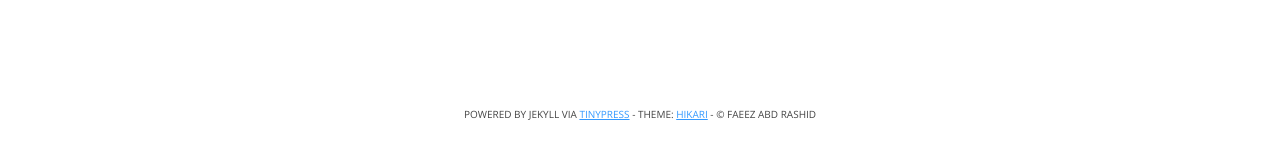
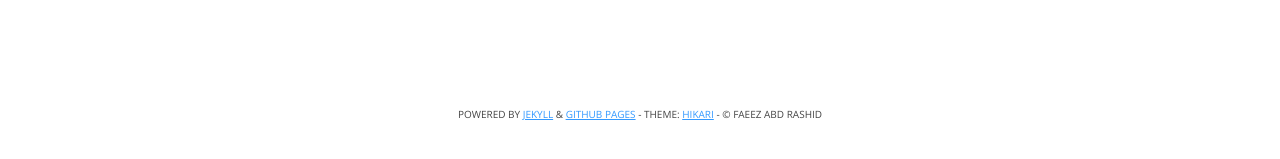
Before and after one commit to faeezabdrashid/faeezabdrashid.github.io, a Jekyll site: the page built from _posts/2016-09-16-faeez-creation-blog.markdown, in a window 1280 px wide. Shown: the part 581-740 px from the top of the page. Built offline with Jekyll 4.4.1, drawn with Linux system fonts in a browser that asks for light colours.

Commit message:
Change footer detail

```diff
--- a/_layouts/default.html
+++ b/_layouts/default.html
@@ -45,7 +45,7 @@
     </main>
 
     <footer>
-      <small>Powered by Jekyll via <a href="https://tinypress.co/">Tinypress</a> - Theme: <a href="https://github.com/tinypressco/hikari-for-Jekyll">hikari</a> - &copy; {{ site.author }}</small>
+      <small>Powered by <a href="https://jekyllrb.com/">Jekyll</a> &#38; <a href="https://pages.github.com/">GitHub Pages</a> - Theme: <a href="https://github.com/tinypressco/hikari-for-Jekyll">hikari</a> - &copy; {{ site.author }}</small>
     </footer>
 
     <script src="{{ site.baseurl }}/js/main.js"></script>
```
